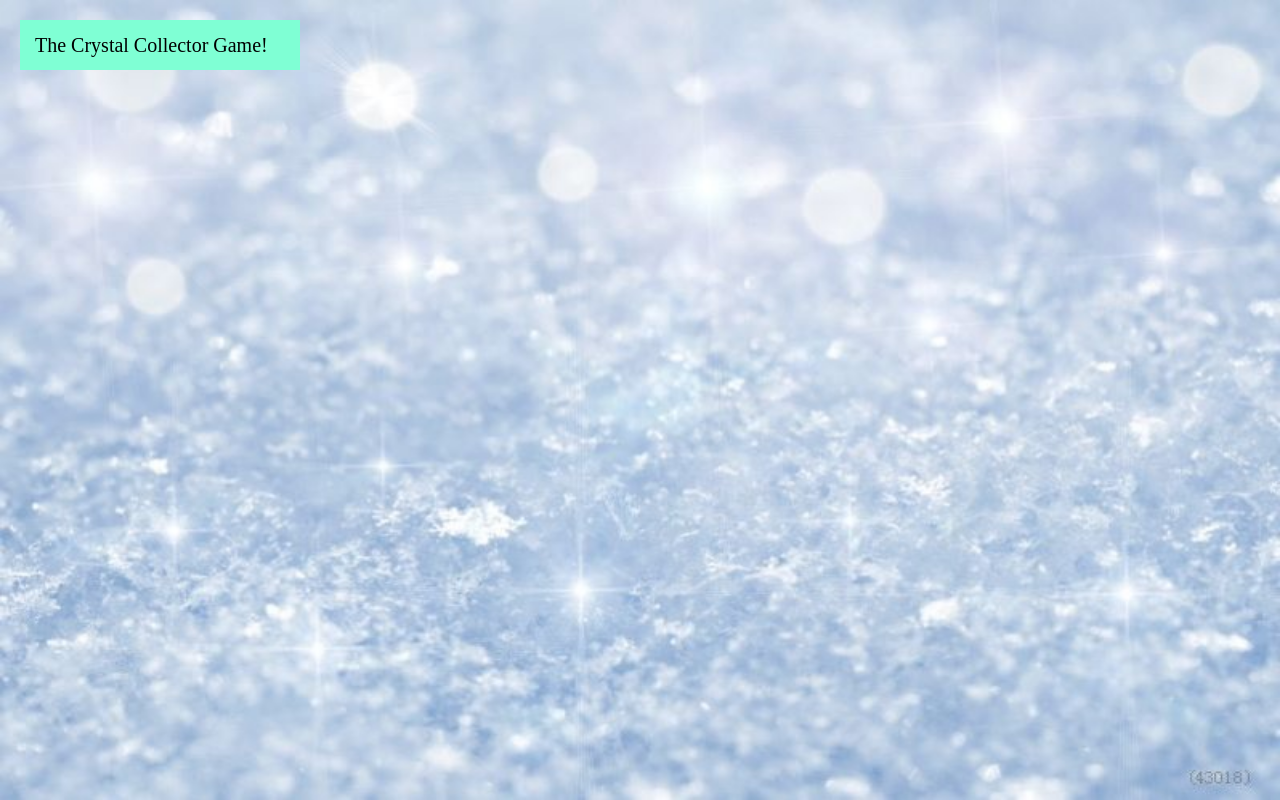
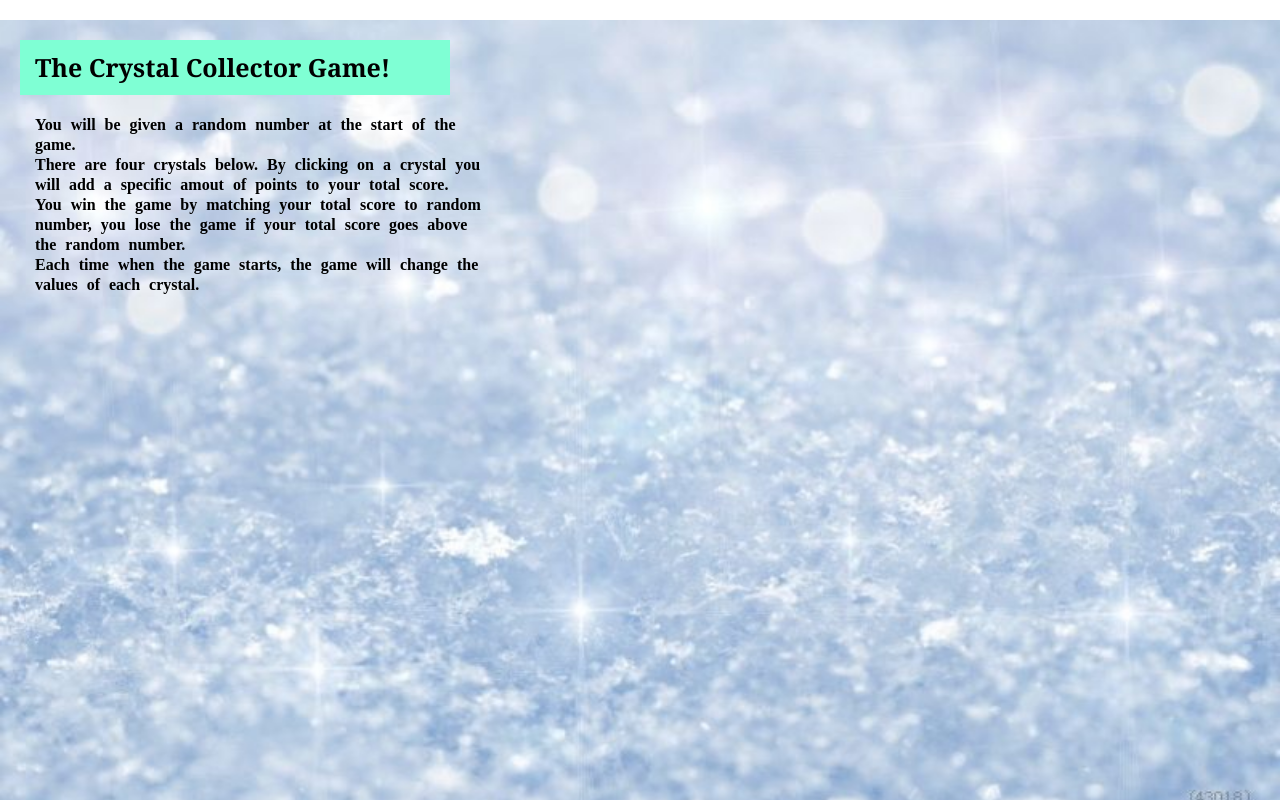
Before and after one commit to aidiko20/unit-4-game, a plain HTML site: page index.html in a window 1280 px wide. Drawn offline with nearby package versions, Linux system fonts and the light colour scheme.

Commit message:
added game rules

```diff
--- a/assets/css/style.css
+++ b/assets/css/style.css
@@ -6,12 +6,28 @@ img{
     position: fixed;
 }
 h1{
-    font-size: 20px;
+    font-size: 25px;
+    font-weight: bolder;
     color: black;
+    font-family: Georgia, 'Times New Roman', Times, serif;
     background-color: aquamarine;
     margin: 20px;
     padding: 15px;
-    width:250px;
+    width:400px;
     float: left;
     position: relative;
 }
+.container1{
+    word-spacing: 5px;
+    font-size: 16px;
+    font-weight: bold;
+    line-height: 20px;
+    margin:20px;
+    padding:15px;
+    width:450px;
+    height:400px;
+    float: initial;
+    position: relative;
+
+
+}
--- a/index.html
+++ b/index.html
@@ -1,21 +1,31 @@
 <!DOCTYPE html>
 <html lang="en">
+
 <head>
     <meta charset="UTF-8">
     <meta name="viewport" content="width=device-width, initial-scale=1.0">
     <meta http-equiv="X-UA-Compatible" content="ie=edge">
     <title>Crystal Collector Game</title>
     <link rel="stylesheet" type="text/css" href="assets/css/reset.css">
-	<link rel="stylesheet" type="text/css" href="assets/css/style.css">
+    <link rel="stylesheet" type="text/css" href="assets/css/style.css">
     <script src="jquery-3.4.1.min.js"></script>
 
 </head>
 <img src="assets/images/background.jpg">
-<h1>The Crystal Collector Game!</h1>
-
-
 
 <body>
+        <h1>The Crystal Collector Game!</h1>
+    <div class="container1">
+        <p>You will be given a random number at the start of the game. <br>
+            There are four crystals below. By clicking on a crystal you will add a specific amout of points to your
+            total score.<br>
+            You win the game by matching your total score to random number, you lose the game if your total score goes
+            above the random number.<br>
+            Each time when the game starts, the game will change the values of each crystal.
+        </p>
+    </div>
+
     <script type="text/javascript" src="assets/javascript/game.js"></script>
 </body>
+
 </html>
```
Also changed, not shown: 2 other files.
